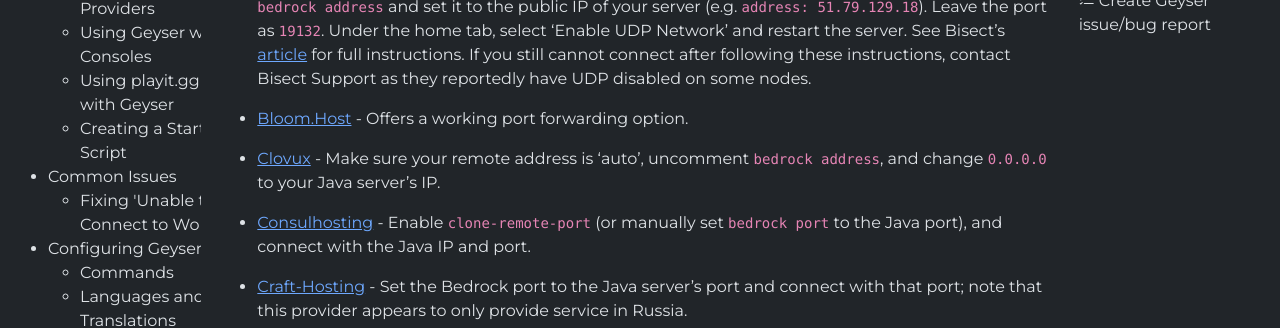
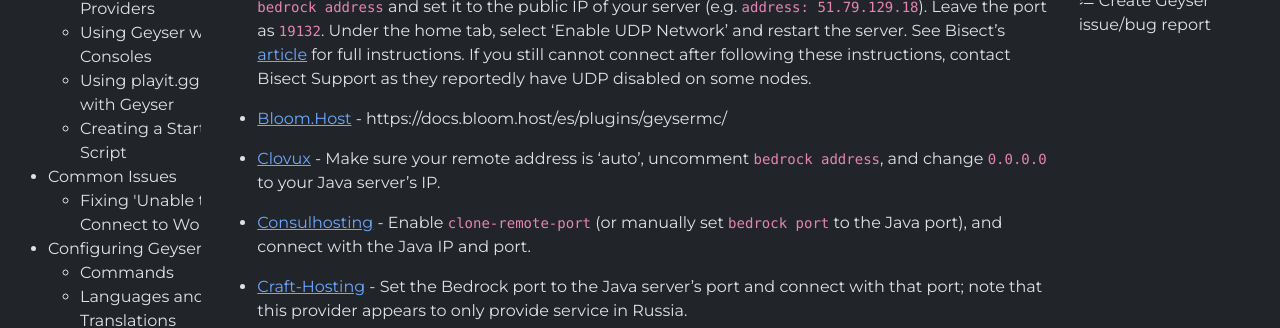
Before and after one commit to GeyserMC/GeyserWiki, a Jekyll site: the page built from _docs/geyser/supported-hosting-providers.md, in a window 1280 px wide and 900 px high, scrolled down 2015 px. Shown: the part 151-479 px from the top of the window. Built offline with Jekyll 4.4.1, drawn with Linux system fonts in a browser that asks for light colours.

Commit message:
Update Bloom.Host provider

```diff
--- a/_data/providers.json
+++ b/_data/providers.json
@@ -126,7 +126,7 @@
     {
       "name": "Bloom.Host",
       "url": "https://www.bloom.host/",
-      "description_template": "forwarding_option"
+      "description": "https://docs.bloom.host/es/plugins/geysermc/"
     },
     {
       "name": "Clovux",
```
